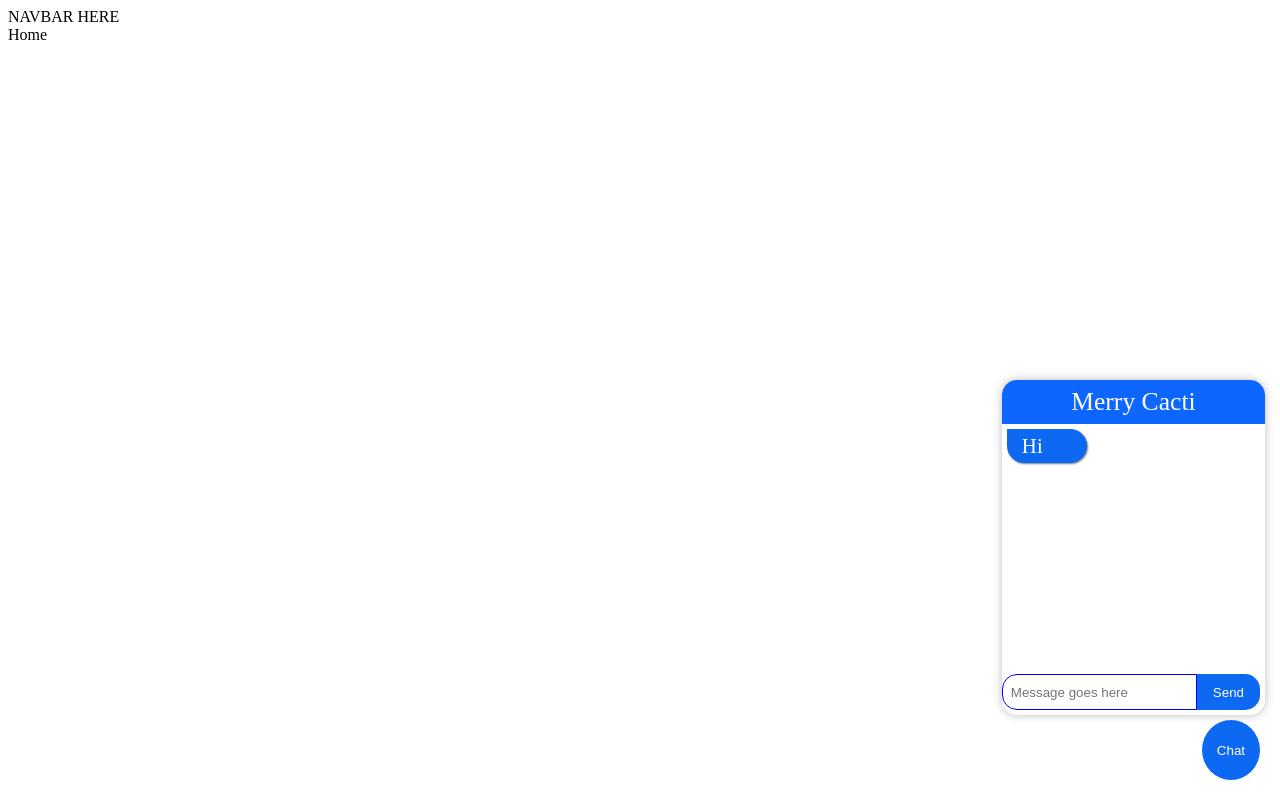
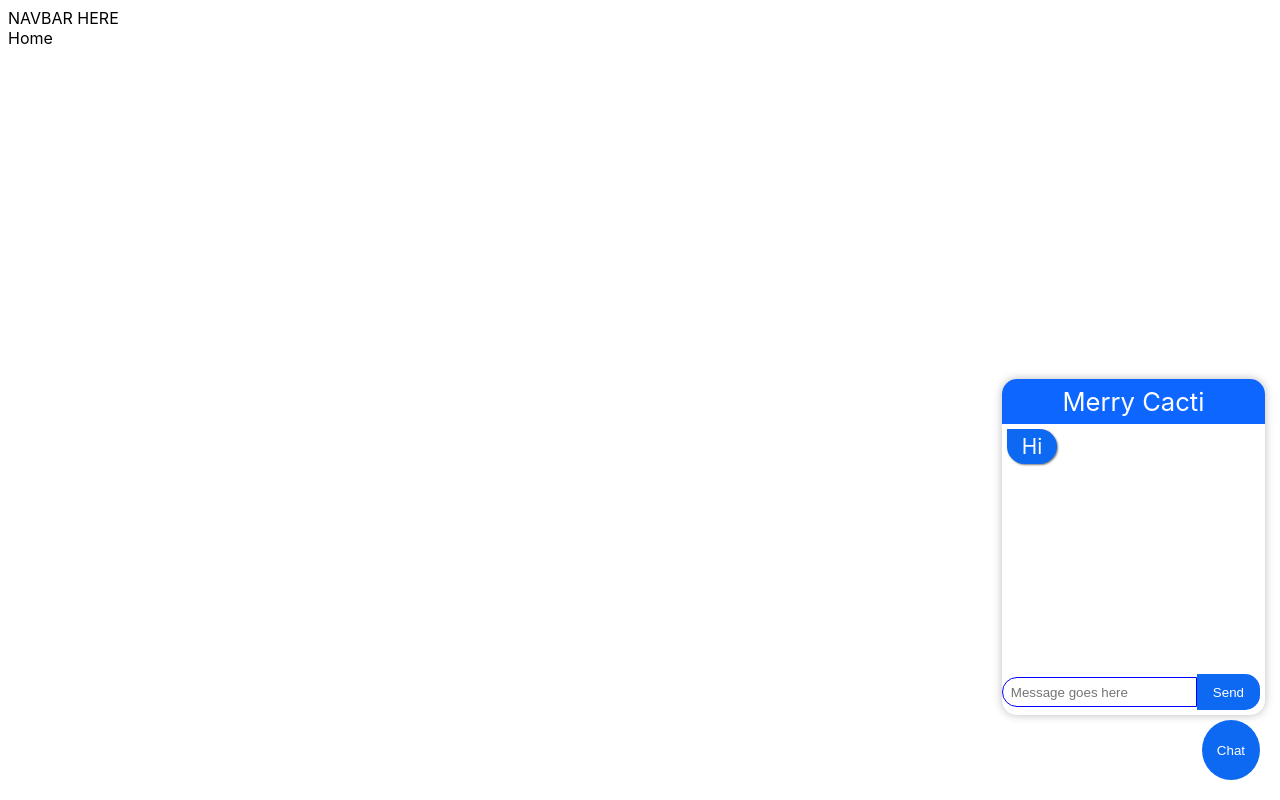
Before and after one commit to cryptus-neoxys/merry-cacti, a Next.js app: page / in a window 1280 px wide. Built offline with nearby package versions, Linux system fonts and the light colour scheme.

Commit message:
Gloabl styles in Layout

```diff
--- a/components/Layout/LayoutWrapper.js
+++ b/components/Layout/LayoutWrapper.js
@@ -1,3 +1,15 @@
 import styled from "styled-components";
 
-export const LayoutWrapper = styled.div``;
+export const LayoutWrapper = styled.div`
+  padding: 0;
+  margin: 0;
+  font-family: -apple-system, BlinkMacSystemFont, Segoe UI, Roboto, Oxygen,
+    Ubuntu, Cantarell, Fira Sans, Droid Sans, Helvetica Neue, sans-serif;
+  * {
+    box-sizing: border-box;
+  }
+  a {
+    text-decoration: none;
+    color: inherit;
+  }
+`;
```
